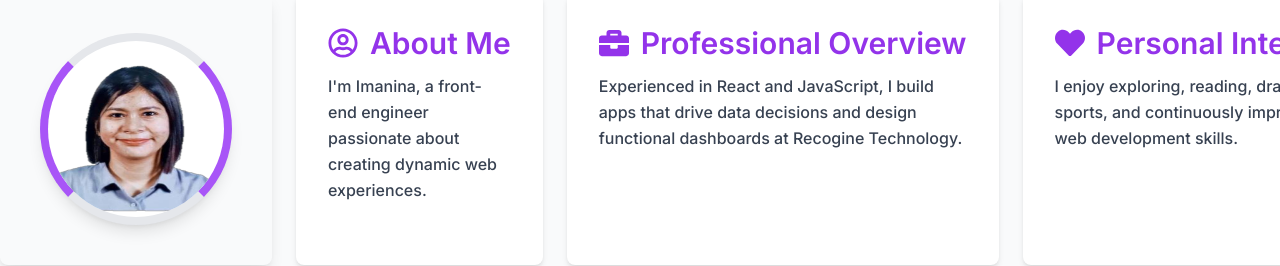
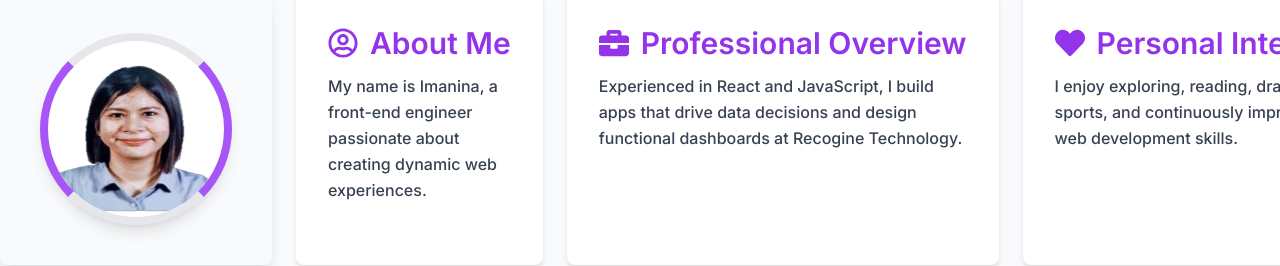
Before and after one commit to imaninamajeed/portfolio-v2, a Next.js app: page /about in a window 1280 px wide. Shown: the part 161-427 px from the top of the page. Built offline with nearby package versions, Linux system fonts and the light colour scheme.

Commit message:
Refine About page content and standardize className formatting

```diff
--- a/src/app/about/page.tsx
+++ b/src/app/about/page.tsx
@@ -26,7 +26,7 @@ const AboutPage = () => {
                                 <FaRegUserCircle className="mr-3" /> About Me
                             </h2>
                             <p className="text-gray-700 text-base leading-relaxed font-medium">
-                                I'm Imanina, a front-end engineer passionate about creating dynamic web experiences.
+                                My name is Imanina, a front-end engineer passionate about creating dynamic web experiences.
                             </p>
                         </section>
 
@@ -77,7 +77,7 @@ const AboutPage = () => {
                         </div>
 
                         {/* Experience 2 */}
-                        <div className='mb-8'>
+                        <div className="mb-8">
                             <div className="mb-2">
                                 <p className="font-semibold text-xl text-gray-800">
                                     Research Intern
@@ -111,7 +111,7 @@ const AboutPage = () => {
                             </div>
                         </div>
 
-                        <div className='mb-8'>
+                        <div className="mb-8">
                             <div className="mb-2">
                                 <p className="font-semibold text-xl text-gray-800">
                                     Diploma in Computer Science
@@ -125,7 +125,7 @@ const AboutPage = () => {
                             </div>
                         </div>
 
-                        <div className='mb-8'>
+                        <div className="mb-8">
                             <div className="mb-2">
                                 <p className="font-semibold text-xl text-gray-800">
                                     Certifications
```
